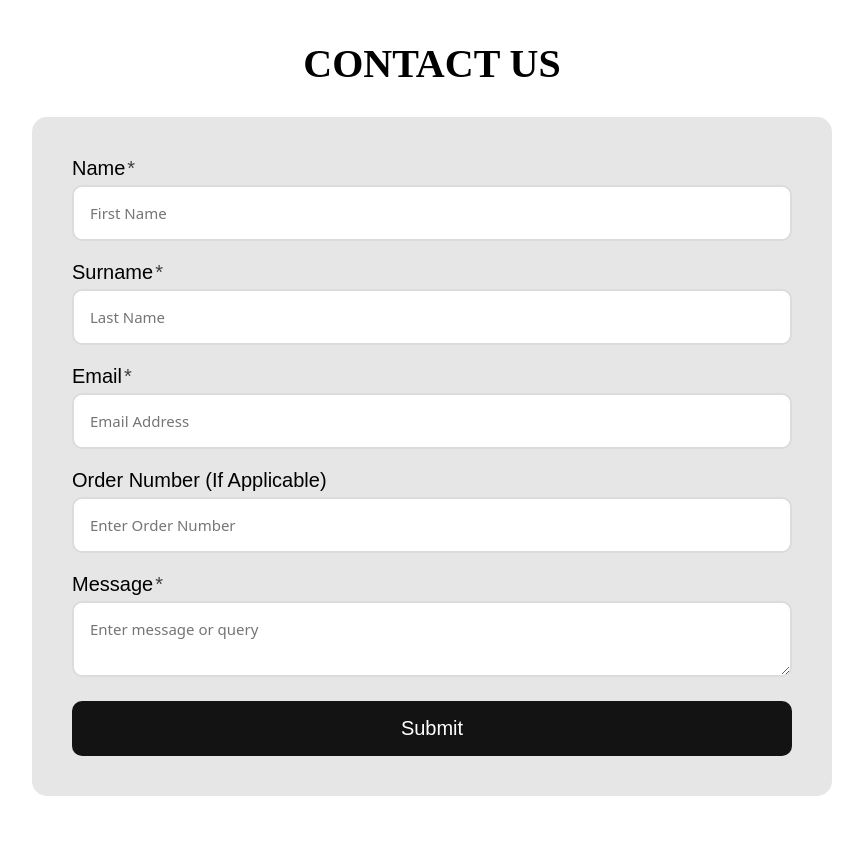
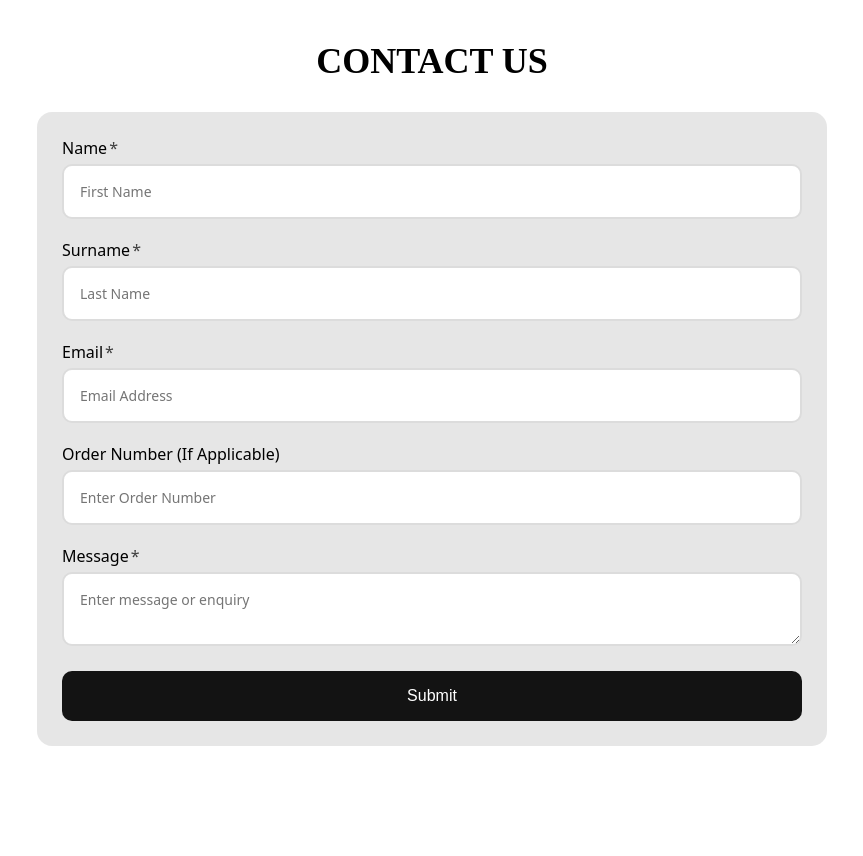
Before and after one commit to Dimitri-kc/TEAM-13-, a PHP site: page /contact.html in a window 1280 px wide. Shown: the whole page, without its empty margins (208-1071 px from the left). After the commit the page ends 746 px from the top, so only its background shows below. Run offline with PHP 8.4, Linux system fonts and the light colour scheme; some web fonts are replaced.

Commit message:
updated the container size and font size

```diff
--- a/contact.html
+++ b/contact.html
@@ -30,10 +30,10 @@
                 <input type="email" id="email" name="email" placeholder="Email Address" required>
 
                 <label for="order">Order Number (If Applicable)</label>
-                <input type="order" id="order" name="order" placeholder="Enter Order Number">
+                <input type="text" id="order" name="order" placeholder="Enter Order Number">
 
                 <label for="message">Message<span class="required">*</span></label>
-                <textarea id="message" name="message" placeholder="Enter message or query" required></textarea>
+                <textarea id="message" name="message" placeholder="Enter message or enquiry" required></textarea>
 
                 <button type="submit">Submit</button>
             </form>
--- a/css/base.css
+++ b/css/base.css
@@ -9,8 +9,8 @@ body { background-color: #ffffff;
 h1{
     color: rgb(0, 0, 0);
     text-align: center;
-    font-size: 40px;
-    font-weight: 600;
+    font-size: 36px;
+    font-weight: 700;
    font-family: "Ibarra Real Nova", serif;
    margin-top: 40px;
     margin-bottom: 30px;
--- a/css/reusable.css
+++ b/css/reusable.css
@@ -2,15 +2,14 @@
 
 label {
     display:block;
-    font-size: 20px;
-    font-weight: 500;
+    font-size: 16px;
     margin-bottom: 5px;
 }
 /* First name, last name and email and message field background*/
 input, textarea {
     background-color: rgb(255, 255, 255);
     width: 100%;
-    font-size: 15px;
+    font-size: 14px;
     padding: 16px 16px;
     border-radius: 10px;
     border-color: rgb(255, 255, 255);
@@ -43,7 +42,7 @@ button {
     border: none;
     border-radius: 10px;
     border-color: rgb(0, 0, 0);
-    font-size: 20px;
+    font-size: 16px;
     padding: 16px 16px;
     text-align:center;
     width: 100%;
--- a/css/structure.css
+++ b/css/structure.css
@@ -1,12 +1,12 @@
 .form-container {
     background-color: rgba(135, 135, 135, 0.212);
-    width: 60%;
-    max-width: 720px;
+    width: 80%;
+    max-width: 740px;
     margin: 0 auto 60px auto;
-    padding:40px 40px;
+    padding:25px;
     border-radius: 15px;
-    font-family:  sans-serif;
-}
+    font-family:system-ui, -apple-system, BlinkMacSystemFont, 'Segoe UI', Roboto, Oxygen, Ubuntu, Cantarell, 'Open Sans', 'Helvetica Neue', sans-serif;
+  }
 /* Screen size adjustment*/
 @media (max-width: 768px) {
   .form-container {
```
